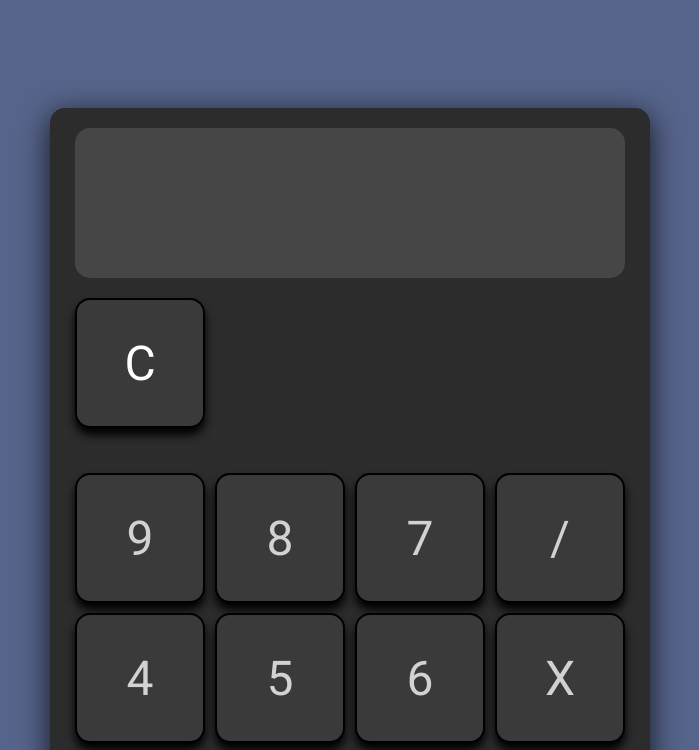
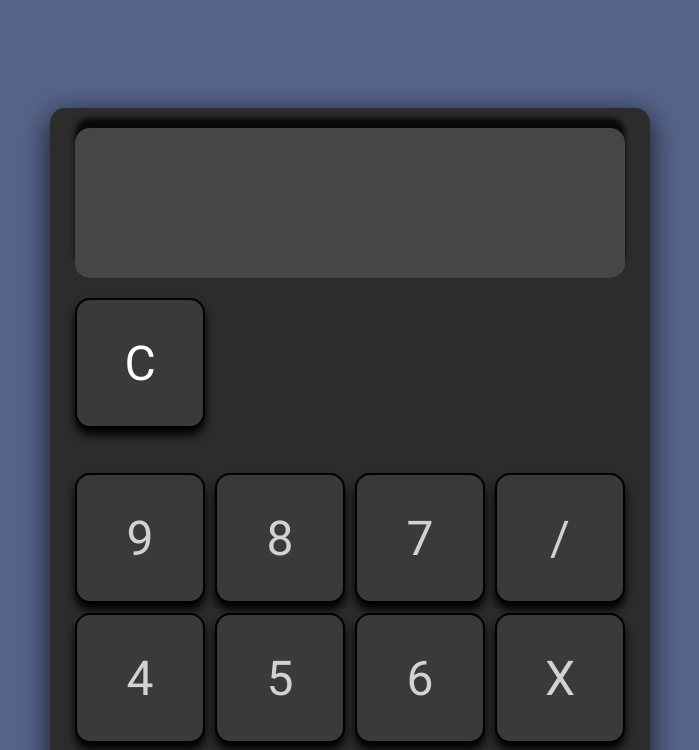
Before and after one commit to tomyrseth/odin-calculator, a plain HTML site: page index.html in a window 1280 px wide. Shown: the top 750 px of the page, without its empty margins (290-989 px from the left). Drawn offline with Linux system fonts and the light colour scheme.

Commit message:
final styling

```diff
--- a/style.css
+++ b/style.css
@@ -38,6 +38,7 @@ body {
   width: 550px;
   margin-top: 20px;
   border-radius: 15px;
+  box-shadow: rgba(0, 0, 0, 0.8) 0px -10px 5px 0px;
 
   overflow: hidden;
 }
```
Also changed, not shown: src.js (+15 -15 lines).
